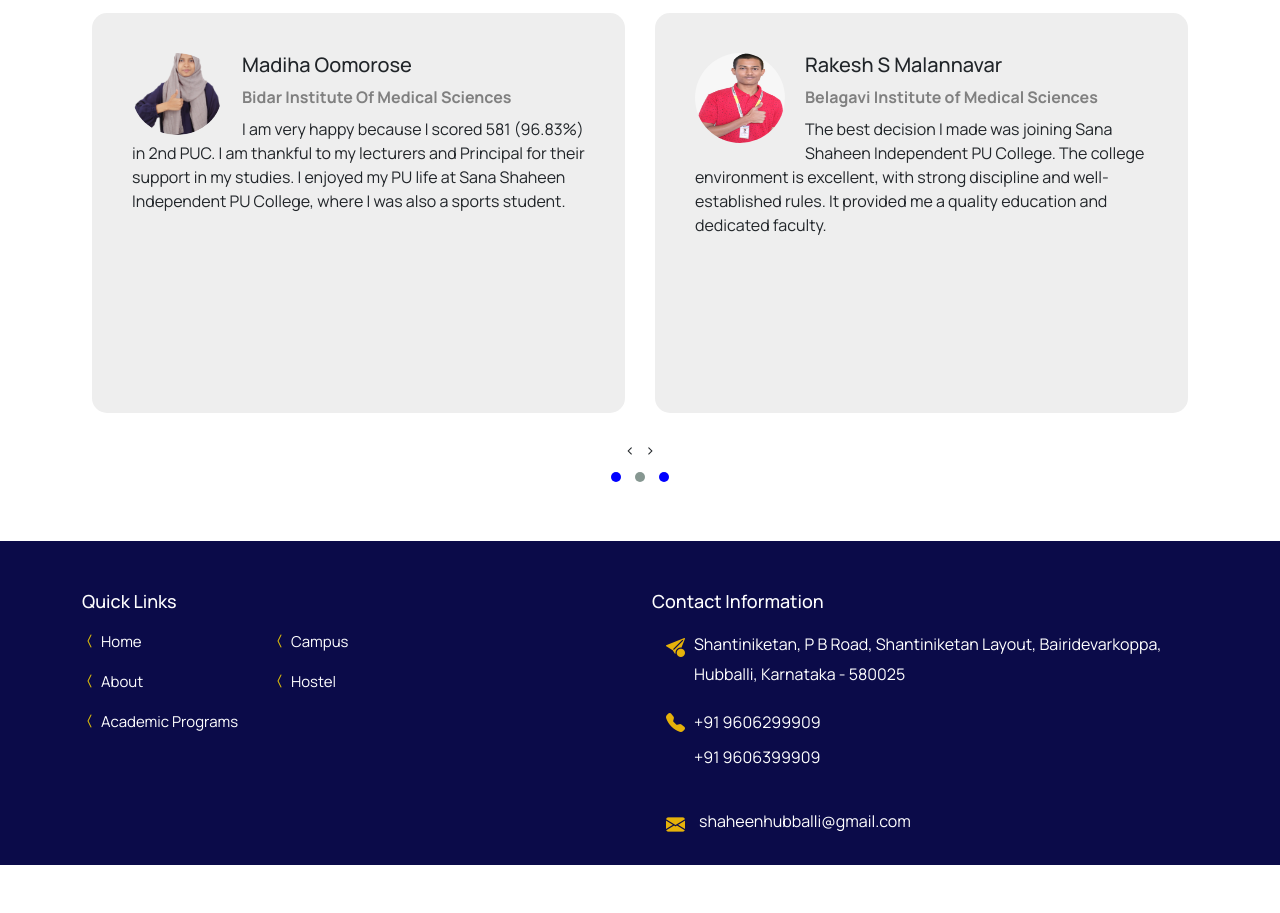
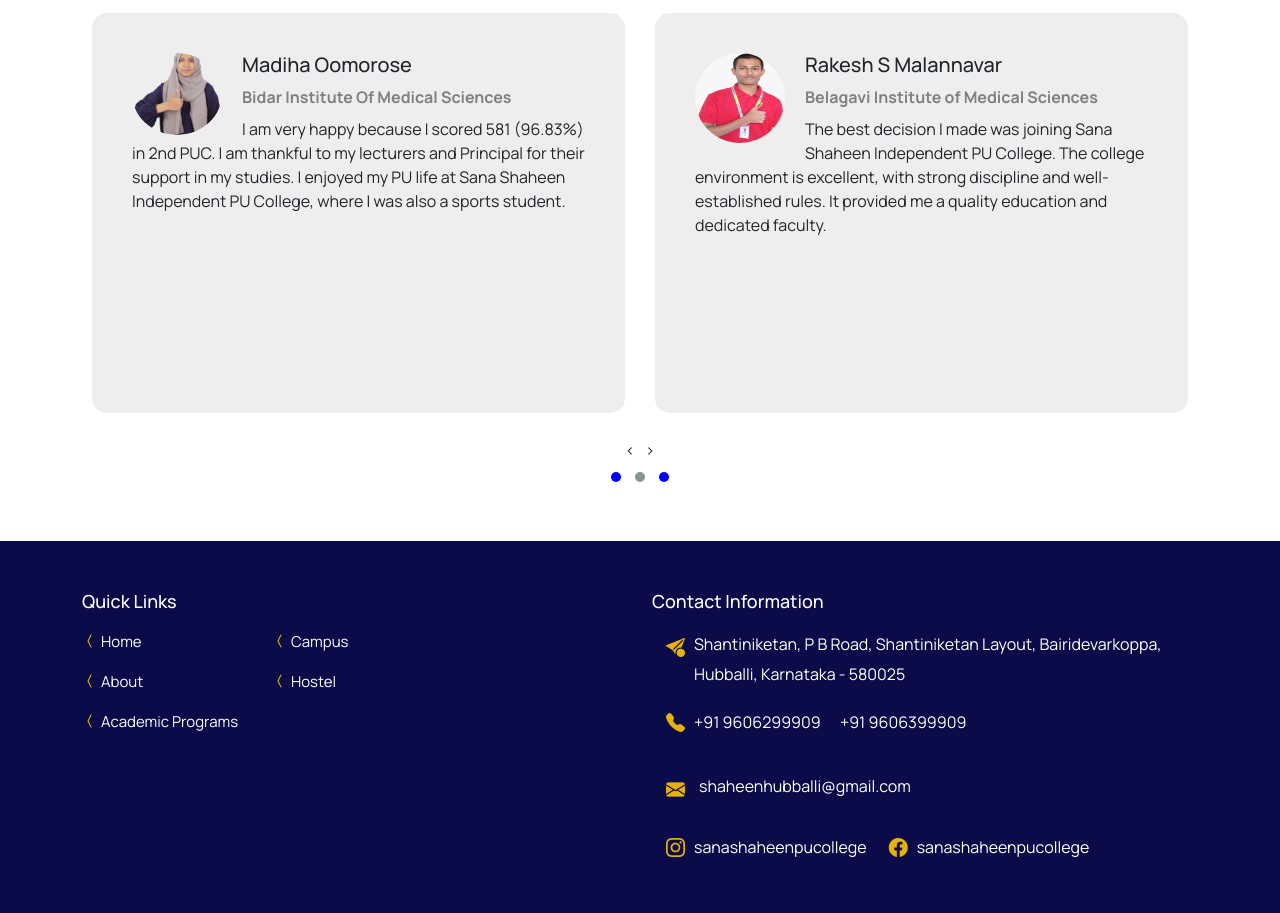
Before and after one commit to orbittechnologys/sanashaheen, a plain HTML site: page about.html in a window 1280 px wide. Shown: the part 2886-3799 px from the top of the page. Before the commit the page ends 3751 px from the top, so only its background shows below. Drawn offline with nearby package versions, Linux system fonts and the light colour scheme; files whose address does not match are found by name.

Commit message:
post changes

```diff
--- a/about.html
+++ b/about.html
@@ -630,14 +630,26 @@ a:hover::before {
               </li>
               <li class="line-height">
                 <span><i class="bi bi-telephone-fill"></i></span>
-                <p><a href="tel:+91 9606299909">+91 9606299909</a><br>
-                  <a href="tel:+91 9606299909">+91 9606399909</a>
+                <p><a href="tel:+91 9606299909">+91 9606299909</a>
+                  <a href="tel:+91 9606299909" class="ms-3">+91 9606399909</a>
                 </p>
               </li>
               <li class="mail">
                 <span><i class="bi bi-envelope-fill "></i></span>
                 <p><a href="mailto:shaheenhubballi@gmail.com">shaheenhubballi@gmail.com</a></p>
               </li>
+              <div style="display: flex; gap: 40px;">
+                <li class="line-height">
+                  <span><i class="bi bi-instagram"></i></span>
+                  <p><a href="https://www.instagram.com/sanashaheenpucollege/">sanashaheenpucollege</a>
+                  </p>
+                </li>
+                <li class="line-height">
+                  <span><i class="bi bi-facebook"></i></span>
+                  <p><a href="https://www.facebook.com/people/Sana-Shaheen-Independent-PU-College/100087033912627/?_rdr">sanashaheenpucollege</a>
+                  </p>
+                </li>
+              </div>
             </ul>
           </div>
         </div>
```
Also changed, not shown: accademic_prgm.html (+14 -2 lines), campus.html (+14 -2 lines), hostel.html (+14 -2 lines), index.html (+14 -2 lines).
